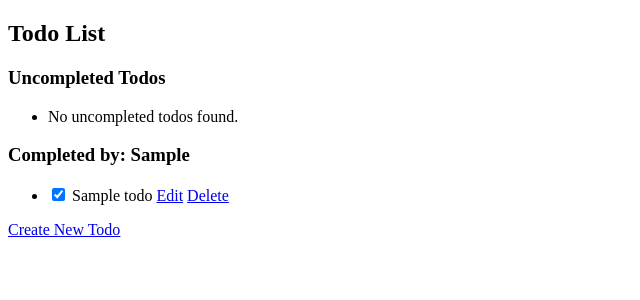
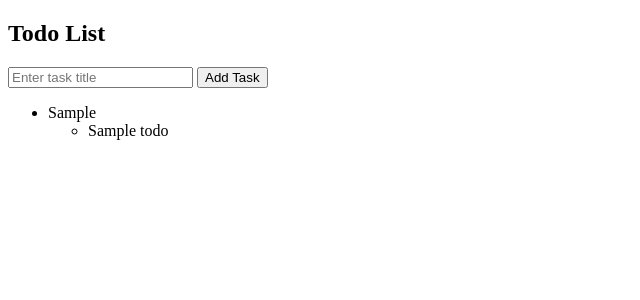
Before and after one commit to assofiejakobsson/the-king-of-chores, a Django app: page / in a window 1280 px wide. Shown: the part 26-326 px from the top of the page, without its empty margins (0-640 px from the left). Run offline with Django 3.2, Linux system fonts and the light colour scheme; tables that the repository leaves empty hold one stand-in row (values such as "Sample post").

Commit message:
Removed a line of code from the TodoForm. Added update_completed_by view to the urls.py. Created updated_completed_by view.Added script code to the base.html. Updated the form in todo_create template. cleaned up thetodo_update template. Updated the todo_list template whit script funktion.

```diff
--- a/todo/forms.py
+++ b/todo/forms.py
@@ -4,7 +4,7 @@ from .models import Todo
 
 
 class TodoForm(forms.ModelForm):
-    completed_by = forms.CharField(max_length=100, required=False)
+    #completed_by = forms.CharField(max_length=100, required=False)
 
     class Meta:
         model = Todo
--- a/todo/templates/base.html
+++ b/todo/templates/base.html
@@ -1,6 +1,7 @@
 <!DOCTYPE html>
 <html>
 <head>
+  <script src="https://code.jquery.com/jquery-3.6.0.min.js"></script>
   <title>Todo App</title>
 </head>
 <body>
--- a/todo/templates/todo/create_todo.html
+++ b/todo/templates/todo/create_todo.html
@@ -1,3 +1,4 @@
+{% extends 'base.html' %}
 <!DOCTYPE html>
 <html>
 <head>
--- a/todo/templates/todo/todo_list.html
+++ b/todo/templates/todo/todo_list.html
@@ -2,46 +2,71 @@
 
 {% block content %}
 <h2>Todo List</h2>
-<h3>Uncompleted Todos</h3>
-<ul>
+<form id="addTaskForm" method="POST" action="{% url 'todo:todo_create' %}">
+  {% csrf_token %}
+  <input type="text" name="title" id="taskTitleInput" placeholder="Enter task title" required>
+  <button type="submit">Add Task</button>
+</form>
+
+<ul id="taskList">
   {% for todo in uncompleted_todos %}
-    <li>
-      {{ todo.title }}
-      <a href="{% url 'todo:todo_update' pk=todo.pk %}">Edit</a>
-      <a href="{% url 'todo:todo_delete' pk=todo.pk %}">Delete</a>
-    </li>
-  {% empty %}
-    <li>No uncompleted todos found.</li>
-  {% endfor %}
-</ul>
-
-{% for completed in completed_todos %}
-  <h3>Completed by: {{ completed.completed_by }}</h3>
-  <ul>
-    {% for todo in completed.todos %}
   <li>
     <form method="post" action="{% url 'todo:todo_update' pk=todo.pk %}">
       {% csrf_token %}
       <input type="hidden" name="completed_by" value="{{ todo.completed_by }}">
-          <input type="checkbox" {% if todo.completed %}checked{% endif %}
-                 onchange="this.form.submit()">
+      <input type="checkbox" onchange="this.form.submit()">
       {{ todo.title }}
       <a href="{% url 'todo:todo_update' pk=todo.pk %}">Edit</a>
       <a href="{% url 'todo:todo_delete' pk=todo.pk %}">Delete</a>
     </form>
   </li>
-    {% empty %}
-      <li>No completed todos found.</li>
+  {% endfor %}
+
+  {% for completed_group in completed_todos %}
+  <li>
+    <span class="completed-task-group">{{ completed_group.completed_by }}</span>
+    <ul>
+      {% for todo in completed_group.todos %}
+      <li><span class="completed-task">{{ todo.title }}</span></li>
       {% endfor %}
     </ul>
-{% empty %}
-  <p>No completed todos found.</p>
+  </li>
   {% endfor %}
+</ul>
 
-<a href="{% url 'todo:todo_create' %}">Create New Todo</a>
+<script src="https://code.jquery.com/jquery-3.6.0.min.js"></script>
+<script>
+function handleTodoCheckboxChange(checkbox) {
+  var todoId = $(checkbox).data('todo-id');
+  var todoTitle = $(checkbox).data('task-title');
 
+  if (checkbox.checked) {
+    var enteredName = prompt('Enter the name of the person who completed the task:');
+    if (enteredName !== null) {
+      completeTask(todoId, enteredName, todoTitle);
+    } else {
+      checkbox.checked = false;
+    }
+  }
+}
 
+function completeTask(todoId, completedBy, todoTitle) {
+  var csrfToken = $('[name=csrfmiddlewaretoken]').val();
 
+  $.ajax({
+    url: '/update_completed_by/' + todoId + '/',
+    type: 'POST',
+    data: { completed_by: completedBy },
+    headers: { 'X-CSRFToken': csrfToken },
+    success: function(response) {
+      $('#taskList').append('<li><span class="completed-task">' + todoTitle + ' (Completed by: ' + completedBy + ')</span></li>');
+    },
+    error: function(xhr, textStatus, errorThrown) {
+      console.error('Error:', errorThrown);
+    }
+  });
+}
+</script>
 {% endblock %}
 
 
--- a/todo/templates/todo/todo_update.html
+++ b/todo/templates/todo/todo_update.html
@@ -11,8 +11,8 @@
     <form method="post">
         {% csrf_token %}
         {{ form.as_p }}
-        <button type="submit"></a>Update</button>
-    </form>
+        <button type="submit">Update</button>
+      </form>
 </body>
 {% endblock %}
 </html>
--- a/todo/urls.py
+++ b/todo/urls.py
@@ -1,11 +1,12 @@
 from django.urls import path
-from .views import todo_list, todo_create, todo_delete, todo_update, todo_guest_complete
+from .views import todo_list, todo_create, todo_delete, todo_update, update_completed_by, todo_guest_complete
 
 app_name = 'todo'
 
 urlpatterns = [
     path('', todo_list, name='todo_list'),
     path('create/', todo_create, name='todo_create'),
+    path('update_completed_by/<int:pk>/', update_completed_by, name='update_completed_by'),
     path('update/<int:pk>/', todo_update, name='todo_update'),
     path('delete/<int:pk>/', todo_delete, name='todo_delete'),
 ]
--- a/todo/views.py
+++ b/todo/views.py
@@ -2,10 +2,27 @@ from django.shortcuts import render, redirect
 from django.contrib.auth.forms import UserCreationForm, AuthenticationForm
 from django.contrib.auth import login as auth_login, logout as auth_logout
 from django.contrib.auth.decorators import login_required
-from django.core.mail import send_mail
+#from django.core.mail import send_mail
 from .forms import TodoForm
+from django.views.decorators.csrf import csrf_exempt
+from django.http import JsonResponse
 from .models import Todo
 #from .models import Todo, Guest
+
+
+@csrf_exempt
+def update_completed_by(request, todo_id):
+    if request.method == 'POST':
+        completed_by = request.POST.get('completed_by', '')
+        try:
+            todo = Todo.objects.get(id=todo_id)
+            todo.completed_by = completed_by
+            todo.save()
+            return JsonResponse({'success': True})
+        except Todo.DoesNotExist:
+            return JsonResponse({'success': False, 'error': 'Todo not found'})
+    return JsonResponse({'success': False, 'error': 'Invalid request'})
+
 
 
 def todo_list(request):
@@ -42,13 +59,10 @@ def todo_list(request):
 
 def todo_create(request):
     if request.method == 'POST':
-        form = TodoForm(request.POST)
-        if form.is_valid():
-            todo = form.save()
-            return redirect('todo:todo_list')
-    else:
-        form = TodoForm()
-    return render(request, 'todo/todo_create.html', {'form': form})
+        title = request.POST.get('title', '')
+        todo = Todo.objects.create(title=title)
+        return redirect('todo:todo_list')
+    return render(request, 'todo/todo_create.html')
 
 
 
@@ -103,6 +117,7 @@ def todo_delete(request, pk):
     return redirect('todo:todo_list')
 
 
+
 def todo_guest_complete(request, guest_id):
     guest_todo = Guest.objects.get(id=todo_id)
     guest_todo.completed = True
@@ -110,7 +125,7 @@ def todo_guest_complete(request, guest_id):
     return redirect('todo:todo_list')
 
 
-def create_todo(request):
+""" def create_todo(request):
     if request.method == 'POST':
         form = TodoForm(request.POST)
         if form.is_valid():
@@ -138,7 +153,7 @@ def create_todo(request):
     return render(request, 'todo/todo_create.html', {'form': form})
 
 
-
+ """
 
 
 
```
Also changed, not shown: todo/templates/todo/todo_create.html (+6 -5 lines). Lines whose indentation alone changed are shown as unchanged.
